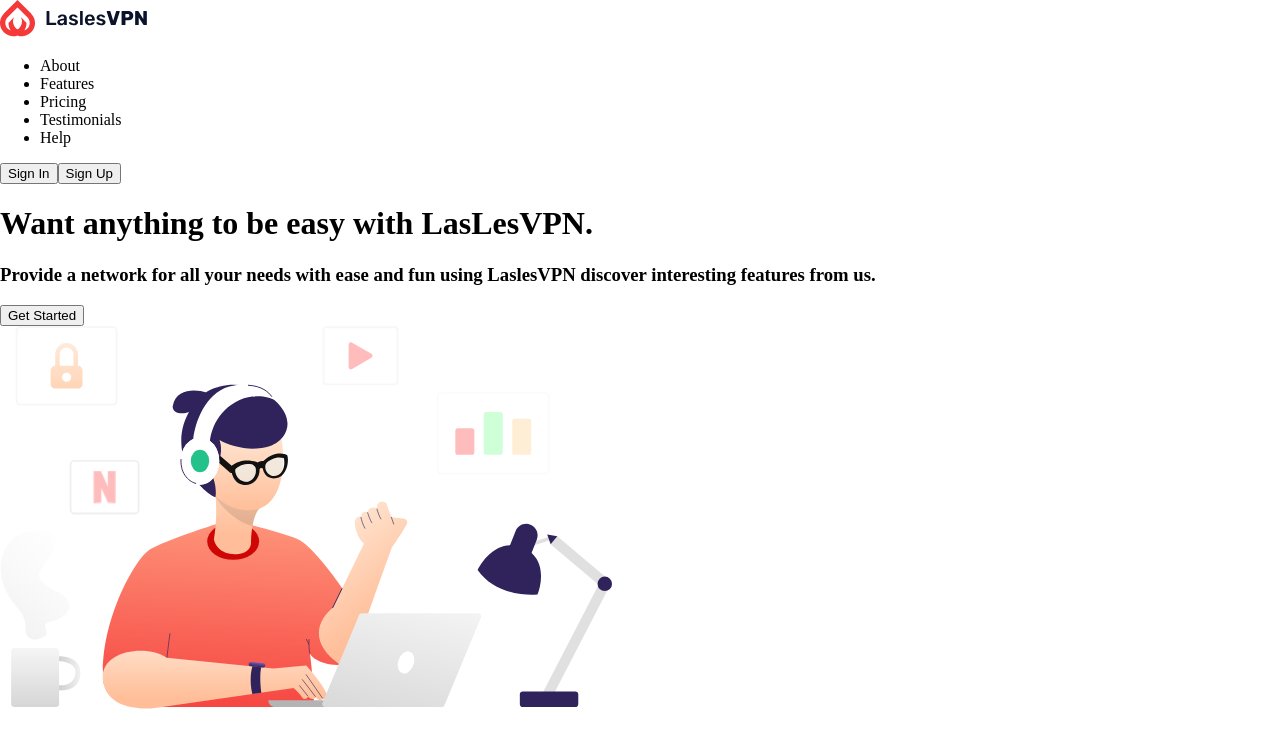
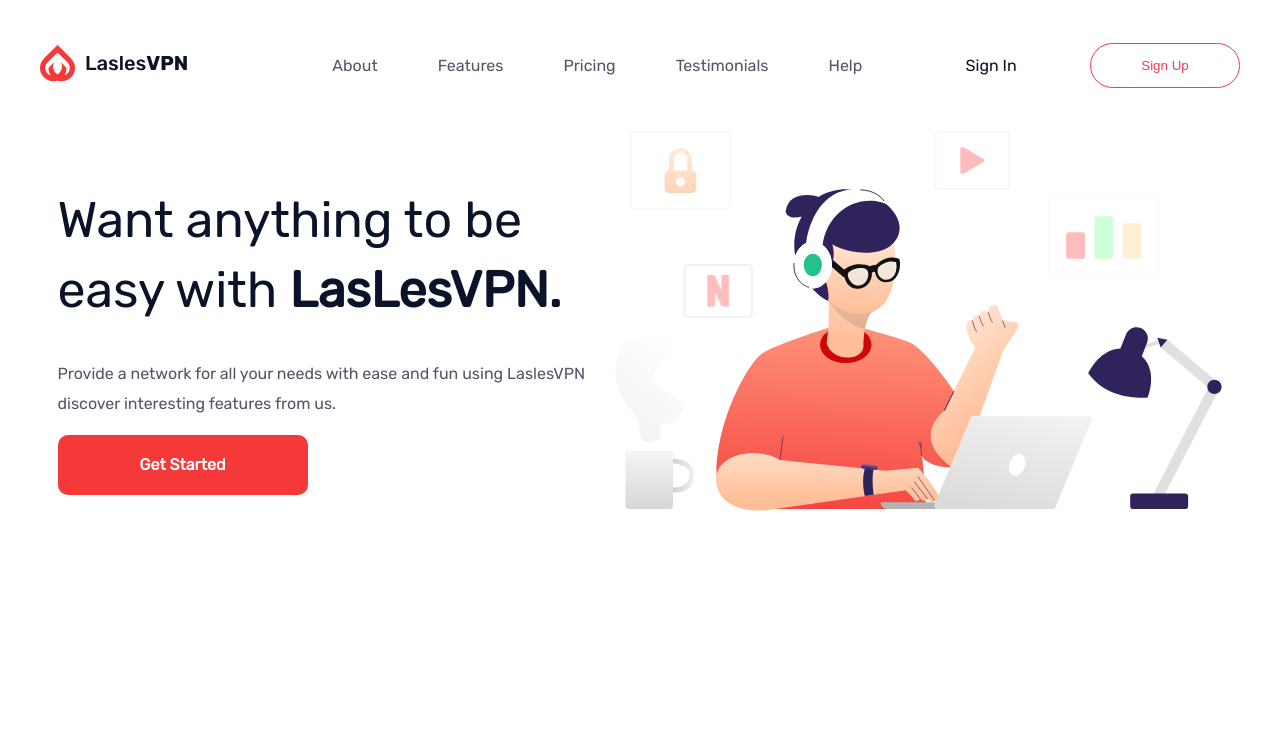
Before and after one commit to fernandobouchet/landingPage, a React (Create React App) app: page / in a window 1280 px wide. Shown: the top 748 px of the page. Built offline with nearby package versions, Linux system fonts and the light colour scheme; the HTML template or start-up script is replaced by a standard one.

Commit message:
Styled 'Header' && 'About'

```diff
--- a/src/components/About.jsx
+++ b/src/components/About.jsx
@@ -1,17 +1,66 @@
+import styled from 'styled-components';
+
 const About = () => {
   return (
-    <div>
-      <h1>Want anything to be easy with LasLesVPN.</h1>
-      <h3>
-        Provide a network for all your needs with ease and fun using LaslesVPN
-        discover interesting features from us.
-      </h3>
-      <button>Get Started</button>
+    <AboutContainer>
       <div>
-        <img src="../assets/img/hero.svg" alt="" />
+        <StyledH1>
+          Want anything to be easy with <strong>LasLesVPN.</strong>
+        </StyledH1>
+        <StyledH3>
+          Provide a network for all your needs with ease and fun using LaslesVPN
+          discover interesting features from us.
+        </StyledH3>
+        <GetStartedButton>Get Started</GetStartedButton>
       </div>
-    </div>
+      <div>
+        <ImageContainer src="../assets/img/hero.svg" alt="" />
+      </div>
+    </AboutContainer>
   );
 };
 
 export default About;
+
+const AboutContainer = styled.div`
+  display: flex;
+  align-items: center;
+  justify-content: center;
+`;
+
+const ImageContainer = styled.img`
+  width: 610px;
+  height: 380px;
+`;
+
+const GetStartedButton = styled.button`
+  width: 250px;
+  height: 60px;
+  background: #f53838;
+  border-radius: 10px;
+  border: none;
+  font-family: inherit;
+  font-weight: 700;
+  font-size: 16px;
+  line-height: 25px;
+  color: #ffffff;
+  cursor: pointer;
+`;
+
+const StyledH1 = styled.h1`
+  width: 555px;
+  height: 140px;
+  font-weight: 500;
+  font-size: 50px;
+  line-height: 70px;
+  color: #0b132a;
+`;
+
+const StyledH3 = styled.h3`
+  width: 555px;
+  height: 60px;
+  font-weight: 400;
+  font-size: 16px;
+  line-height: 30px;
+  color: #4f5665;
+`;
--- a/src/components/Header.jsx
+++ b/src/components/Header.jsx
@@ -1,22 +1,63 @@
+import styled from 'styled-components';
+
 const Header = () => {
   return (
-    <>
-      <a href="#root">
+    <HeaderSection>
+      <StyledAnchor href="#root">
         <img src="../assets/img/Logo.svg" alt="" />
-      </a>
+      </StyledAnchor>
       <nav>
-        <ul>
-          <li>About</li>
-          <li>Features</li>
-          <li>Pricing</li>
-          <li>Testimonials</li>
-          <li>Help</li>
-        </ul>
+        <StyledList>
+          <StyledItems>About</StyledItems>
+          <StyledItems>Features</StyledItems>
+          <StyledItems>Pricing</StyledItems>
+          <StyledItems>Testimonials</StyledItems>
+          <StyledItems>Help</StyledItems>
+        </StyledList>
       </nav>
-      <button>Sign In</button>
-      <button>Sign Up</button>
-    </>
+      <StyledAnchor href="#home">Sign In</StyledAnchor>
+      <ButtonUnFilled>Sign Up</ButtonUnFilled>
+    </HeaderSection>
   );
 };
 
 export default Header;
+
+const HeaderSection = styled.section`
+  display: flex;
+  justify-content: space-between;
+  margin: 40px 0;
+`;
+
+const StyledList = styled.ul`
+  display: flex;
+  justify-content: space-evenly;
+`;
+
+const StyledItems = styled.li`
+  list-style-type: none;
+  margin: 0 30px;
+  color: #4f5665;
+  cursor: pointer;
+`;
+
+const ButtonUnFilled = styled.button`
+  color: #f53855;
+  background-color: transparent;
+  width: 150px;
+  height: 45px;
+  border: 1px solid #f53855;
+  box-sizing: border-box;
+  border-radius: 50px;
+  align-self: center;
+  cursor: pointer;
+`;
+
+const StyledAnchor = styled.a`
+  align-self: center;
+  text-decoration: none;
+  font-weight: 500;
+  font-size: 16px;
+  line-height: 19px;
+  color: #0b132a;
+`;
--- a/src/index.css
+++ b/src/index.css
@@ -1,3 +1,7 @@
+@import url('https://fonts.googleapis.com/css2?family=Rubik&display=swap');
+
 body {
-  margin: 0;
+  margin: auto;
+  font-family: 'Rubik', sans-serif;
+  max-width: 1200px;
 }
```
